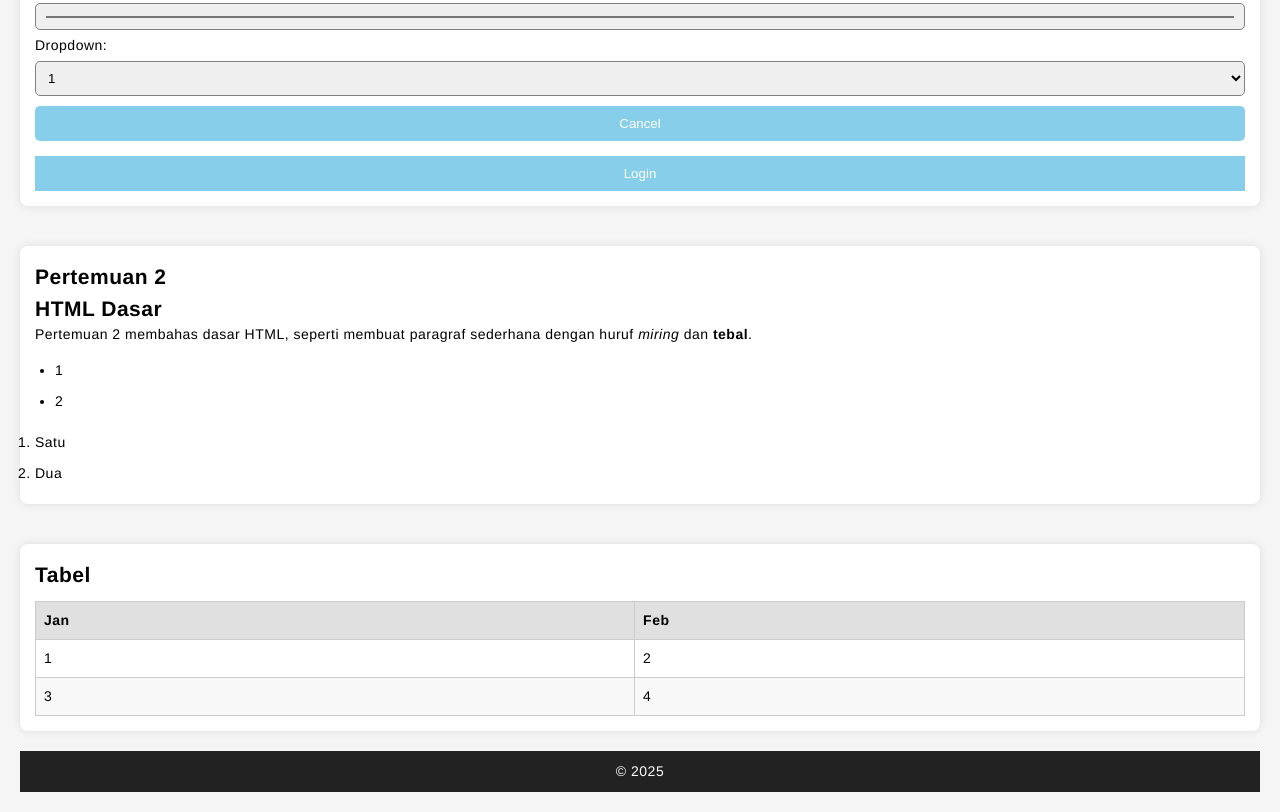
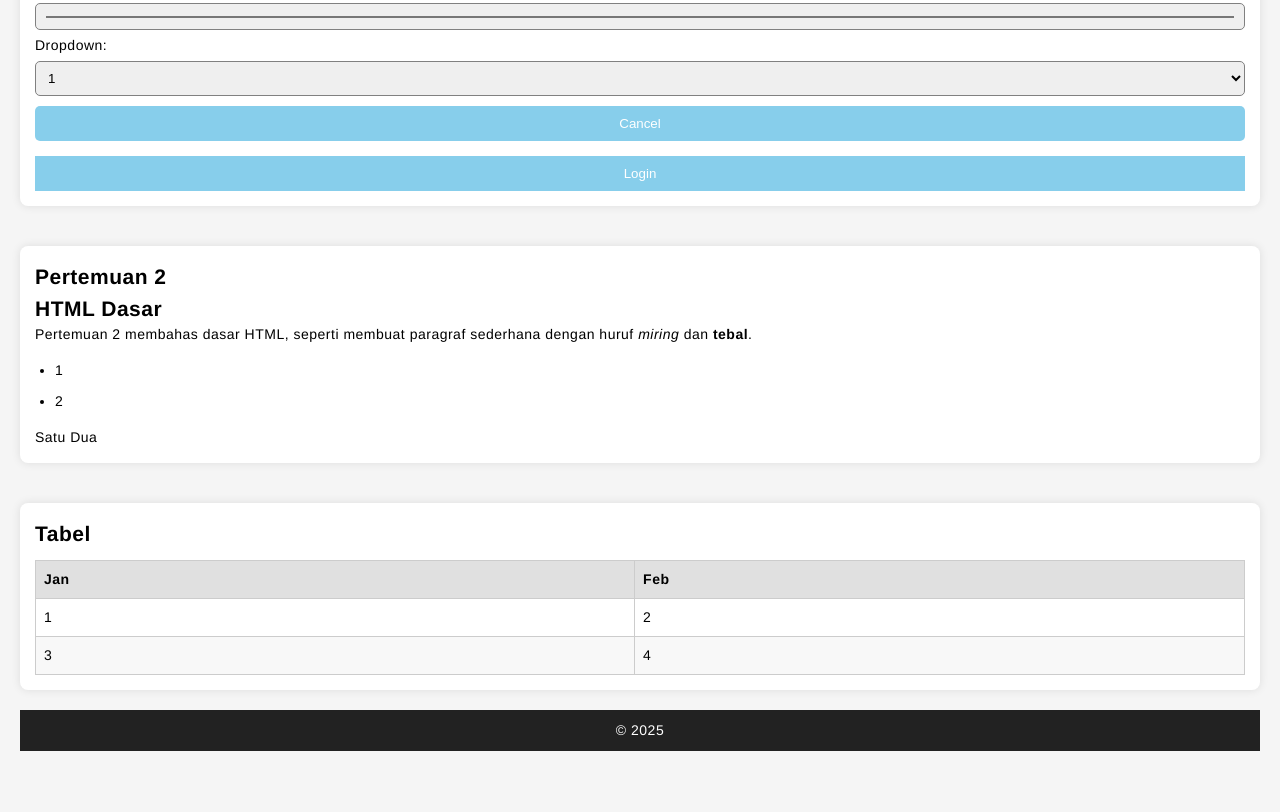
Before and after one commit to zulpauziahh/PemogramanWeb, a plain HTML site: page 3.html in a window 1280 px wide. Shown: the part 633-1445 px from the top of the page. After the commit the page ends 1404 px from the top, so only its background shows below. Drawn offline with Linux system fonts and the light colour scheme.

Commit message:
Update 3.html

```diff
--- a/3.html
+++ b/3.html
@@ -59,10 +59,9 @@
             <li>1</li>
             <li>2</li>
         </ul>
-
         <ol>
-            <li>Satu</li>
-            <li>Dua</li>
+            </li>Satu</li>
+            </li>Dua</li>
         </ol>
     </section>
 </div>
```
